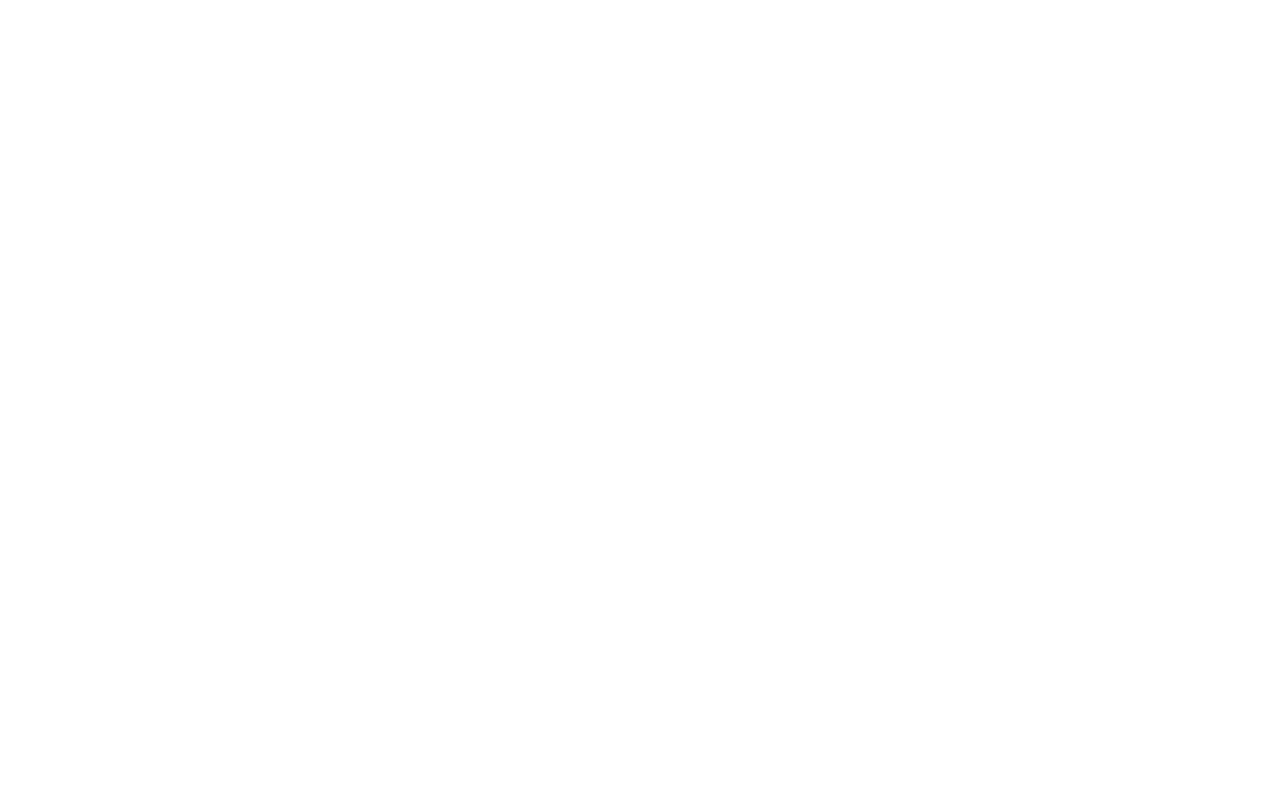
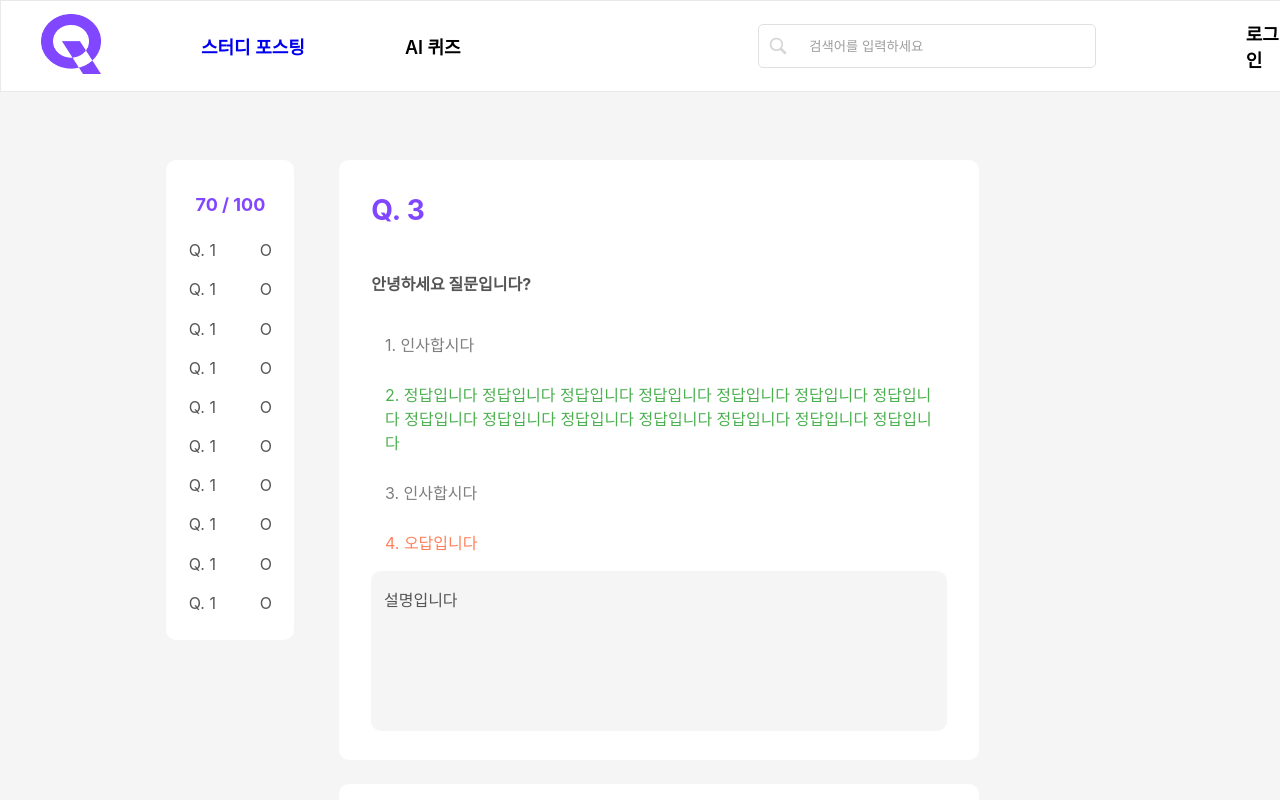
Before and after one commit to 9oormthon-univ/2024_BEOTKKOTTHON_TEAM_20_FE, a React (Create React App) app: page /quizReview in a window 1280 px wide. Before the commit this address had no page. Shown: the top 800 px of the page. Built offline with nearby package versions, Linux system fonts and the light colour scheme.

Commit message:
[feat] 퀴즈 리뷰 디자인

```diff
--- a/src/App.tsx
+++ b/src/App.tsx
@@ -14,6 +14,7 @@ import MyScrapPage from "./pages/MyScrapPage";
 import MyMistakeNotebookPage from "./pages/MyMistakeNotebookPage";
 import AiQuizPage from "./pages/AiQuizPage";
 import QuizPage from "./pages/QuizPage";
+import QuizReviewPage from "./pages/QuizReviewPage";
 
 const App: React.FC = () => {
     return (
@@ -41,6 +42,7 @@ const App: React.FC = () => {
                 />
                 <Route path="/aiQuiz" element={<AiQuizPage />} />
                 <Route path="/quiz" element={<QuizPage />} />
+                <Route path="/quizReview" element={<QuizReviewPage />} />
             </Routes>
         </Router>
     );
--- /dev/null
+++ b/src/components/Errata.tsx
@@ -0,0 +1,14 @@
+import React from "react";
+import { Container } from "../styles/ErrataStyled";
+
+const Errata = () => {
+    return (
+        <Container>
+            <div className="errata">
+                <div className="errataNum">Q. 1</div>
+                <div className="errataImg">O</div>
+            </div>
+        </Container>
+    );
+};
+export default Errata;
--- /dev/null
+++ b/src/components/Review.tsx
@@ -0,0 +1,35 @@
+import React from "react";
+import { Container, StyledLink } from "../styles/ReviewStyled";
+
+const Review = () => {
+    return (
+        <Container>
+            <div className="quiz">
+                <p className="quiz_number">Q. 3</p>
+                <p className="quiz_problem">안녕하세요 질문입니다?</p>
+
+                <div className="quiz_choices">
+                    <p className="quiz_choice" data-value="1">
+                        1. 인사합시다
+                    </p>
+                    <p className="quiz_choice correct" data-value="2">
+                        2. 정답입니다 정답입니다 정답입니다 정답입니다
+                        정답입니다 정답입니다 정답입니다 정답입니다 정답입니다
+                        정답입니다 정답입니다 정답입니다 정답입니다 정답입니다
+                    </p>
+                    <p className="quiz_choice" data-value="3">
+                        3. 인사합시다
+                    </p>
+                    <p className="quiz_choice answer" data-value="4">
+                        4. 오답입니다
+                    </p>
+                </div>
+            </div>
+
+            <div className="explanationBox">
+                <p className="explanation">설명입니다</p>
+            </div>
+        </Container>
+    );
+};
+export default Review;
--- /dev/null
+++ b/src/pages/QuizReviewPage.tsx
@@ -0,0 +1,41 @@
+import React from "react";
+import { Container, StyledLink } from "../styles/QuizReviewPageStyled";
+import NavBar from "../components/NavBar";
+import Review from "../components/Review";
+import Errata from "../components/Errata";
+
+const QuizReviewPage = () => {
+    return (
+        <>
+            <NavBar />
+            <Container>
+                <div className="errataBox">
+                    <div className="score">70 / 100</div>
+                    <Errata />
+                    <Errata />
+                    <Errata />
+                    <Errata />
+                    <Errata />
+                    <Errata />
+                    <Errata />
+                    <Errata />
+                    <Errata />
+                    <Errata />
+                </div>
+                <div className="reviewArea">
+                    <Review />
+                    <Review />
+                    <Review />
+                    <Review />
+                    <Review />
+                    <Review />
+                    <Review />
+                    <Review />
+                    <Review />
+                    <Review />
+                </div>
+            </Container>
+        </>
+    );
+};
+export default QuizReviewPage;
--- /dev/null
+++ b/src/styles/ErrataStyled.tsx
@@ -0,0 +1,14 @@
+import styled from "styled-components";
+import theme from "./theme";
+
+export const Container = styled.div`
+    width: 6.5vw;
+    margin: 0.2vh 0;
+
+    display: flex;
+    justify-content: space-between;
+    align-items: center;
+
+    font-size: 16px;
+    color: ${theme.colors.font1};
+`;
--- /dev/null
+++ b/src/styles/QuizReviewPageStyled.tsx
@@ -0,0 +1,79 @@
+import styled from "styled-components";
+import theme from "./theme";
+import { Link } from "react-router-dom";
+
+export const Container = styled.div`
+    /* padding-top: 11.5vh; //  추후 네브바에 맞춰서 수정 */
+    padding-top: 20vh;
+    padding-bottom: 5vh;
+    /* width: 100vw; */
+    background-color: ${theme.colors.line2};
+
+    display: flex;
+    justify-content: center;
+    align-items: flex-start;
+
+    .errataBox {
+        width: 10vw;
+        height: 60vh;
+
+        background-color: white;
+        border-radius: 10px;
+
+        position: fixed; /* 이 부분을 추가합니다 */
+        top: 20vh; /* 고정될 위치를 상단에서부터의 거리로 지정 */
+        left: 10vw; /* 고정될 위치를 왼쪽에서부터의 거리로 지정 */
+        margin-left: 3vw; /* 원하는 만큼 왼쪽 여백을 주어 위치를 조정 */
+
+        display: flex;
+        flex-direction: column;
+        justify-content: center;
+        align-items: center;
+    }
+
+    .score {
+        font-size: 18px;
+        font-weight: bold;
+        color: ${theme.colors.primary};
+        margin: 2vh 0;
+    }
+
+    .errata {
+        width: 7vw;
+        margin: 1vh 0;
+
+        display: flex;
+        justify-content: space-between;
+        align-items: center;
+
+        color: ${theme.colors.font1};
+    }
+
+    .reviewArea {
+        display: flex;
+        flex-direction: column;
+        justify-content: center;
+        align-items: center;
+    }
+
+    .reviewBox {
+        width: 50vw;
+        height: 50vh;
+        margin: 0 0 3vh 3vw;
+
+        background-color: white;
+        border-radius: 10px;
+    }
+`;
+
+export const StyledLink = styled(Link)`
+    text-decoration: none;
+
+    &:focus,
+    &:hover,
+    &:visited,
+    &:link,
+    &:active {
+        text-decoration: none;
+    }
+`;
--- /dev/null
+++ b/src/styles/ReviewStyled.tsx
@@ -0,0 +1,85 @@
+import styled from "styled-components";
+import theme from "./theme";
+import { Link } from "react-router-dom";
+
+export const Container = styled.div`
+    width: 50vw;
+    height: 75vh;
+    margin: 0 0 3vh 3vw;
+
+    background-color: white;
+    border-radius: 10px;
+
+    display: flex;
+    flex-direction: column;
+    justify-content: space-evenly;
+    align-items: center;
+
+    .quiz {
+        width: 45vw;
+        height: 45vh;
+
+        display: flex;
+        flex-direction: column;
+        justify-content: space-evenly;
+        align-items: flex-start;
+
+        color: ${theme.colors.font1};
+    }
+
+    .quiz_number {
+        font-size: 28px;
+        font-weight: bold;
+        color: ${theme.colors.primary};
+    }
+
+    .quiz_problem {
+        font-size: 16px;
+        font-weight: bold;
+    }
+
+    .quiz_choices {
+        font-size: 16px;
+    }
+
+    .quiz_choice {
+        margin: 2vh 0;
+        padding: 0.5vh 1vw;
+        border: 1px solid white;
+        color: ${theme.colors.font2};
+    }
+
+    // 사용자 답안 : 오답일때만 보임
+    .answer {
+        color: ${theme.colors.color1};
+        /* font-weight: bold; */
+    }
+
+    // 정답
+    .correct {
+        color: ${theme.colors.color2};
+        /* font-weight: bold; */
+    }
+
+    .explanationBox {
+        width: 43vw;
+        height: 20vh;
+        padding: 0 1vw;
+        margin: 5vh 0 3vh 0;
+        border-radius: 10px;
+        background-color: ${theme.colors.line2};
+        color: ${theme.colors.font1};
+    }
+`;
+
+export const StyledLink = styled(Link)`
+    text-decoration: none;
+
+    &:focus,
+    &:hover,
+    &:visited,
+    &:link,
+    &:active {
+        text-decoration: none;
+    }
+`;
```
